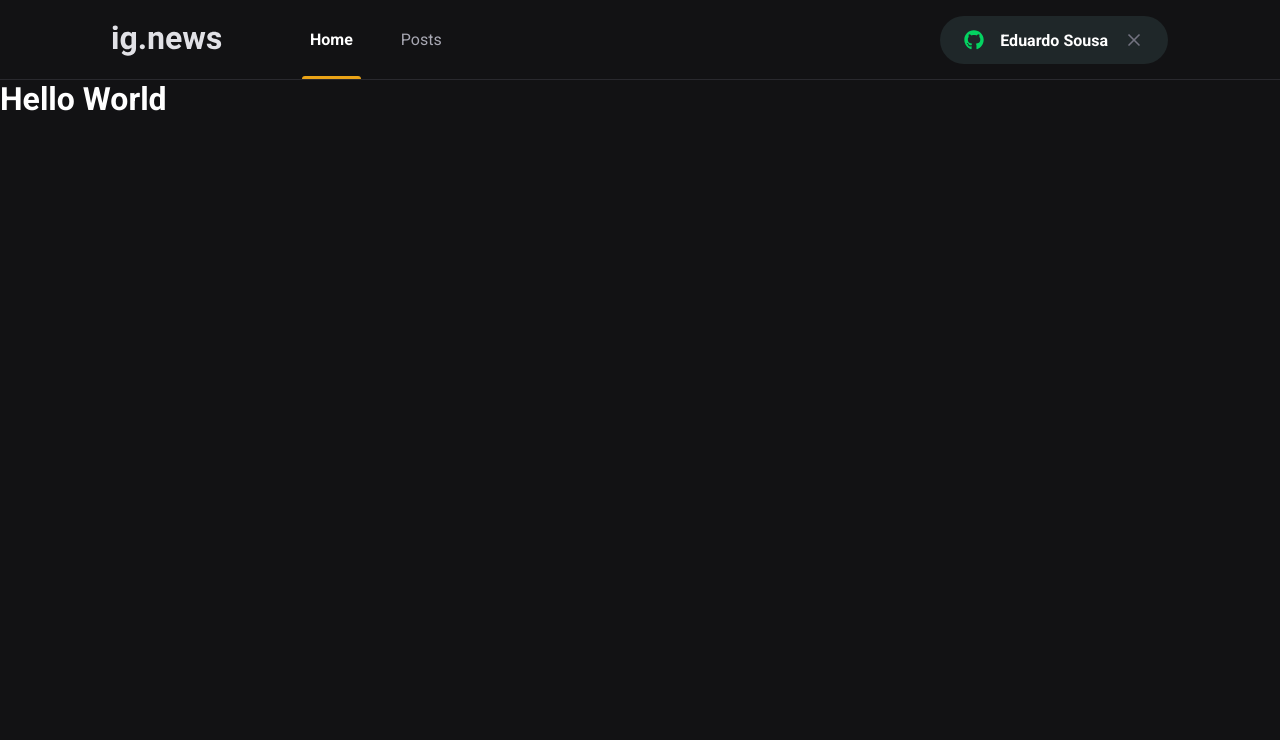
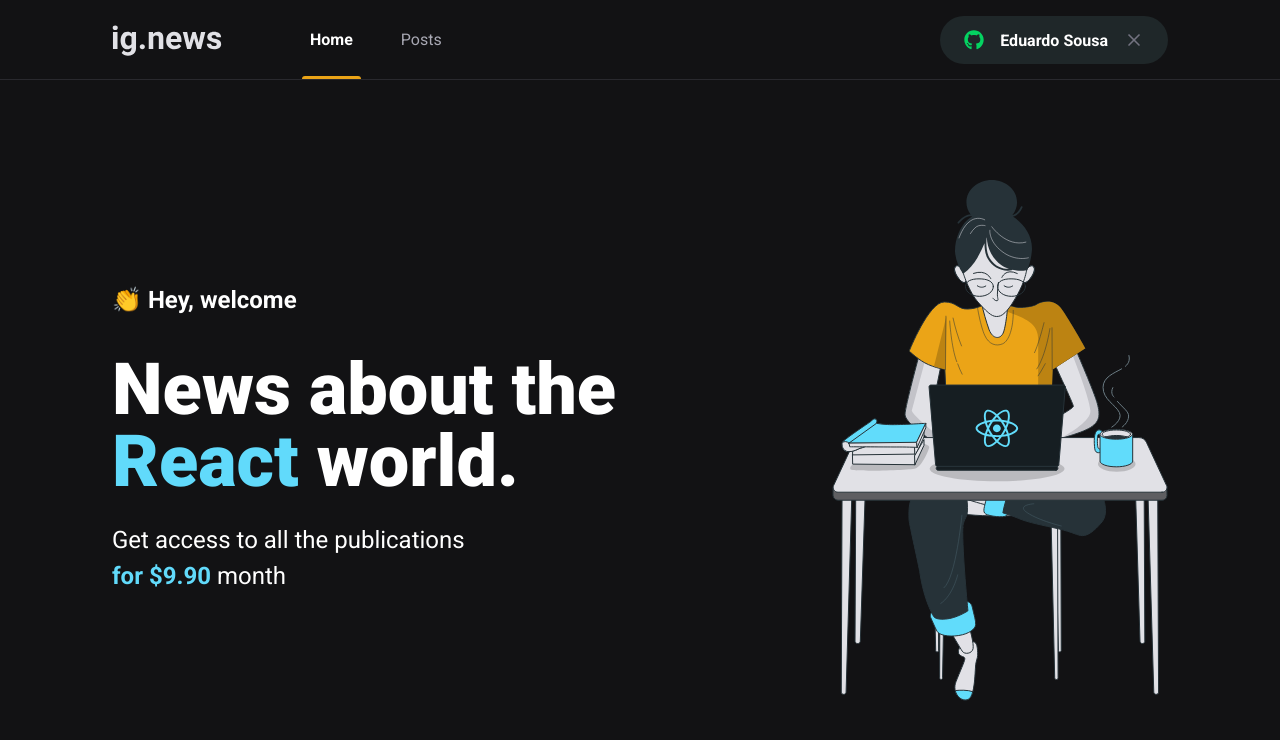
Before and after one commit to eduardojigub/ignews-ignite, a Next.js app: page / in a window 1280 px wide. Shown: the top 740 px of the page. Built offline with nearby package versions, Linux system fonts and the light colour scheme.

Commit message:
feat: add homePage styles

```diff
--- /dev/null
+++ b/src/pages/home.module.scss
@@ -0,0 +1,39 @@
+.contentContainer {
+    max-width: 1120px;
+    margin: 0 auto;
+    padding: 0 2rem;
+    height: calc(100vh - 5rem);
+    display: flex;
+    align-items: center;
+    justify-content: space-between;
+}
+
+.hero {
+    max-width: 600px;
+
+    > span {
+        font-size: 1.5rem;
+        font-weight: bold;
+    }
+
+    h1 {
+        font-size: 4.5rem;
+        font-weight: 900;
+        line-height: 4.5rem;
+        margin-top: 2.5rem;
+
+        span {
+            color: var(--cyan-500);
+        }
+    }
+    p{
+        font-size: 1.5rem;
+        margin-top: 1.5rem;
+        line-height: 2.25rem;
+
+        span {
+            color: var(--cyan-500);
+            font-weight: bold;
+        }
+    }
+}
--- a/src/pages/index.tsx
+++ b/src/pages/index.tsx
@@ -1,4 +1,5 @@
 import Head from 'next/head';
+import styles from './home.module.scss';
 
 export default function Home() {
   return (
@@ -6,7 +7,19 @@
       <Head>
         <title>Home | ig.news</title>
       </Head>
-      <h1>Hello World</h1>
+      <main className={styles.contentContainer}>
+        <section className={styles.hero}>
+          <span>👏 Hey, welcome</span>
+          <h1>
+            News about the <span>React</span> world.{' '}
+          </h1>
+          <p>
+            Get access to all the publications <br />
+            <span>for {`$9.90`}</span> month
+          </p>
+        </section>
+        <img src="/images/avatar.svg" alt="Girl Coding" />
+      </main>
     </>
   );
 }
```
